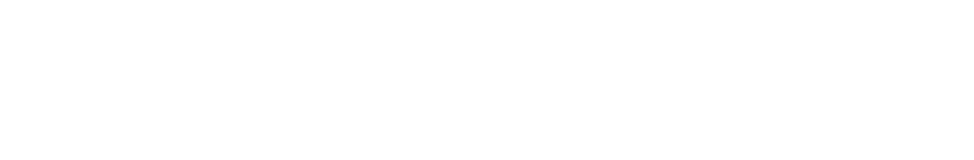
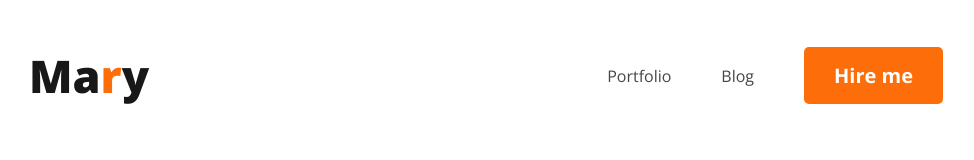
Before and after one commit to minhajul08/web-developer, a plain HTML site: page index.html in a window 1280 px wide. Shown: the whole page, without its empty margins (129-1103 px from the left). Drawn offline with nearby package versions, Linux system fonts and the light colour scheme.

Commit message:
add navbar

```diff
--- a/index.html
+++ b/index.html
@@ -4,11 +4,26 @@
     <meta charset="UTF-8">
     <meta name="viewport" content="width=device-width, initial-scale=1.0">
     <title>Document</title>
+    <link rel="preconnect" href="https://fonts.googleapis.com">
+<link rel="preconnect" href="https://fonts.gstatic.com" crossorigin>
+<link href="https://fonts.googleapis.com/css2?family=Open+Sans:wght@300;400;500;600;700;800&display=swap" rel="stylesheet">
     <link rel="stylesheet" href="styles/style.css">
 </head>
 <body>
-    <header>
+    <!-- Started header -->
+    <header class="header">
+        <!-- start nav -->
+          <nav>
 
+            <h2 class="nav-title"> Ma<span class="text-primary">r</span>y</h2>
+            <ul>
+                <li> <a href="#">Portfolio</a> </li>
+                <li> <a href="#">Blog</a></li>
+                <li> <button class="btn-primary">Hire me</button></li>
+            </ul>
+            <!-- navbar finished -->
+
+        </nav>
     </header>
     <main>
 
--- a/styles/style.css
+++ b/styles/style.css
@@ -0,0 +1,40 @@
+*{
+    font-family: 'Open Sans', sans-serif;
+}
+/* started nav */
+nav{
+    display: flex;
+    padding: 0 150px;
+    justify-content: space-between;
+    align-items: center;
+}
+.nav-title{
+    color: #181818;
+    font-weight: 800;
+    font-size: 45px;
+}
+.text-primary{
+    color: #FD6E0A;
+}
+nav > ul{
+    display: flex;
+    align-items: center;
+
+}
+nav li{
+    list-style: none;
+    margin-right: 50px;
+}
+nav a{
+    text-decoration: none;
+    color: #474747;
+}
+.btn-primary{
+    border-radius: 5px;
+    background-color: #FD6E0A;
+    border: 0;
+    color: white;
+    font-size: 20px;
+    font-weight: 700;
+    padding: 15px 30px;
+}
```
